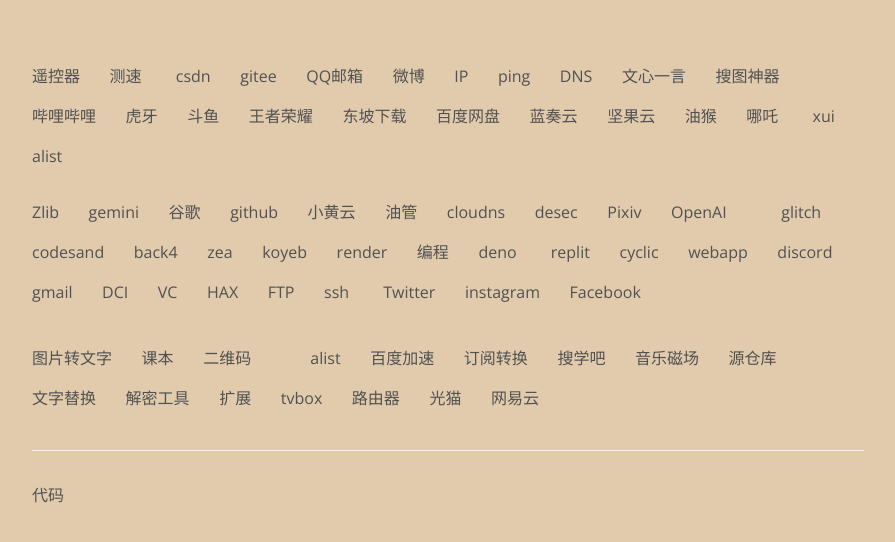
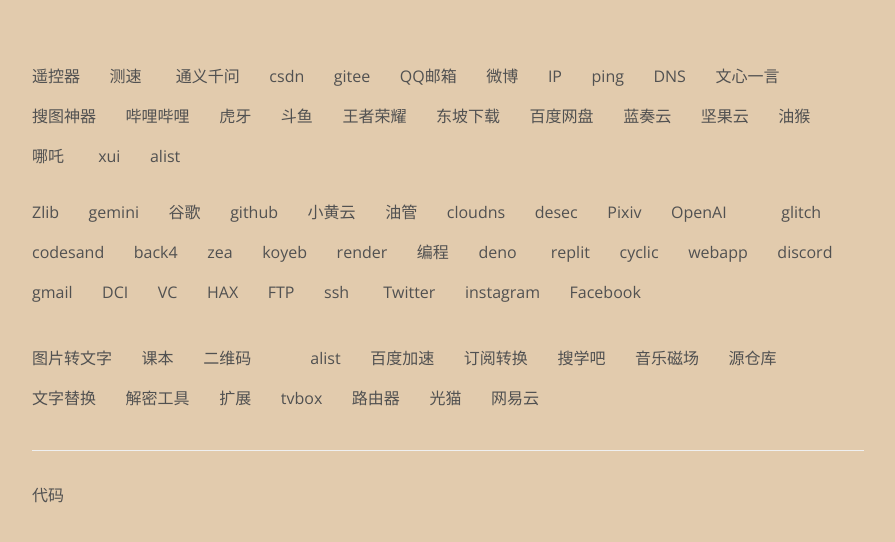
Before and after one commit to gibaoxi/gibaoxi.github.io, a plain HTML site: page index.html in a window 1280 px wide. Shown: the whole page, without its empty margins (192-1087 px from the left). Drawn offline with nearby package versions, Linux system fonts and the light colour scheme.

Commit message:
Update index.html

```diff
--- a/index.html
+++ b/index.html
@@ -60,7 +60,7 @@
 <div class="link-list">
 <div class="link"><a href="http://192.168.0.104:9978/" target="_blank"> 遥控器<a></div>
           <div class="link"><a href="https://www.speedtest.net/" target="_blank"> 测速<a></div>
-
+<div class="link"><a href="https://tongyi.aliyun.com/qianwen/?spm=5176.28326591.0.0.40f76ee154Xx7L" target="_blank"> 通义千问<a></div>
 <div class="link"><a href="https://www.csdn.net/" target="_blank">csdn<a></div>
 
 
```
